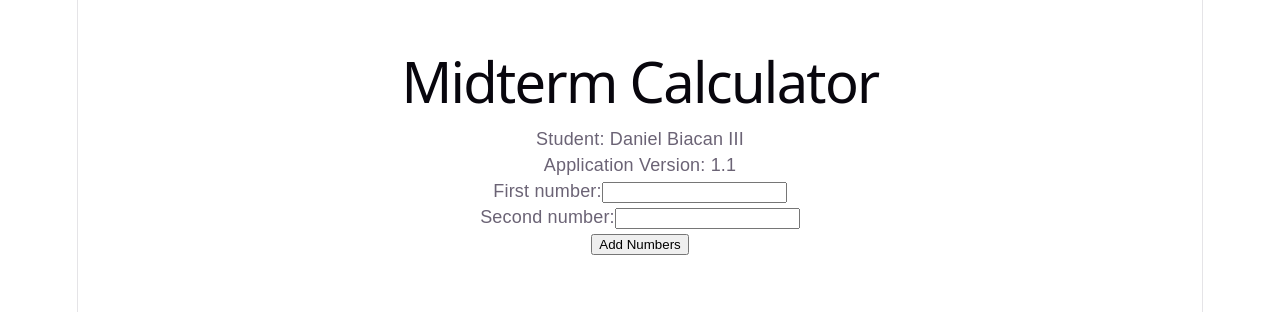
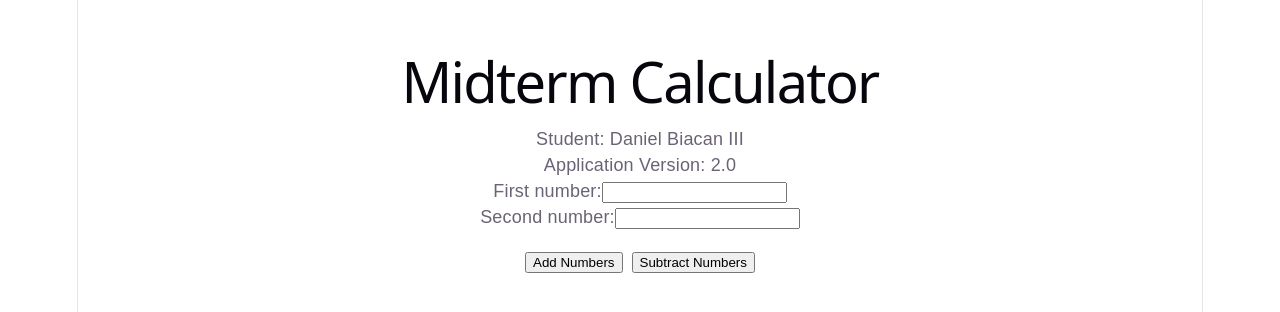
Before and after one commit to deymdaniel/jenkins-midterms, a React (Vite) app: page / in a window 1280 px wide. Shown: the top 312 px of the page. Built offline with nearby package versions, Linux system fonts and the light colour scheme.

Commit message:
Add subtraction function, tests, UI button, and release version 2.0

```diff
--- a/src/App.jsx
+++ b/src/App.jsx
@@ -1,14 +1,16 @@
 import { useState } from "react";
-import { add } from "./calculator";
+import { add, subtract } from "./calculator";
+
 export default function App() {
   const [first, setFirst] = useState("");
   const [second, setSecond] = useState("");
   const [result, setResult] = useState(null);
+
   return (
     <main style={{ padding: "2rem", fontFamily: "Arial" }}>
       <h1>Midterm Calculator</h1>
       <p>Student: Daniel Biacan III</p>
-      <p>Application Version: 1.1</p>
+      <p>Application Version: 2.0</p>
       <div>
         <label>
           First number:
@@ -29,9 +31,17 @@
           />
         </label>
       </div>
-      <button onClick={() => setResult(add(first, second))}>
-        Add Numbers
-      </button>
+      <div style={{ marginTop: "1rem" }}>
+        <button onClick={() => setResult(add(first, second))}>
+          Add Numbers
+        </button>
+        <button
+          onClick={() => setResult(subtract(first, second))}
+          style={{ marginLeft: "0.5rem" }}
+        >
+          Subtract Numbers
+        </button>
+      </div>
       {result !== null && <h2>Result: {result}</h2>}
     </main>
   );
--- a/src/calculator.js
+++ b/src/calculator.js
@@ -1,3 +1,7 @@
 export function add(a, b) {
-    return Number(a) + Number(b);
+  return Number(a) + Number(b);
 }
+
+export function subtract(a, b) {
+  return Number(a) - Number(b);
+}
```
Also changed, not shown: 1 other file (tests, documents, lock files or other folders).
